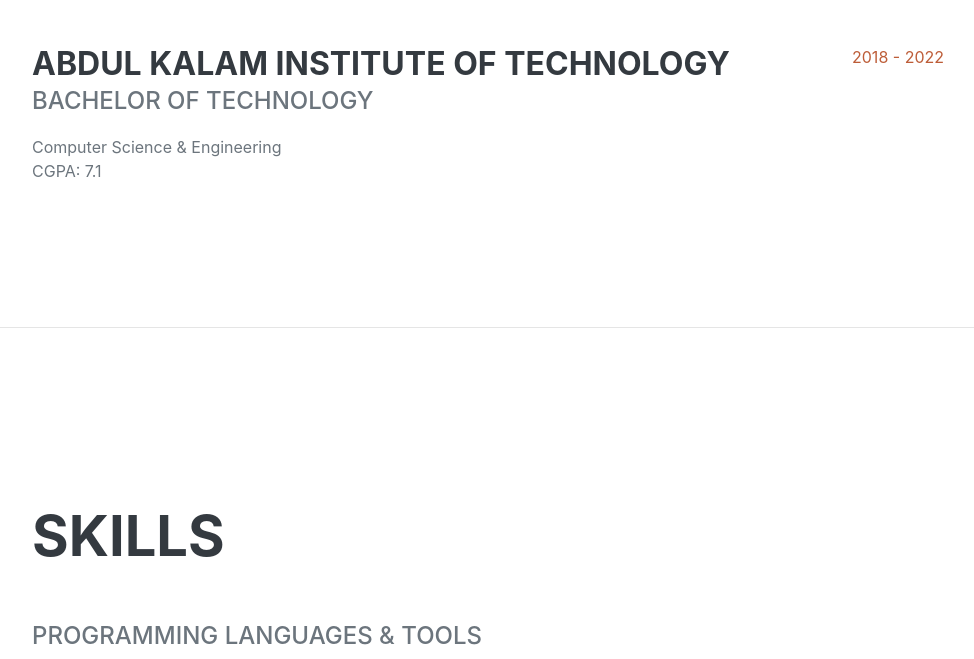
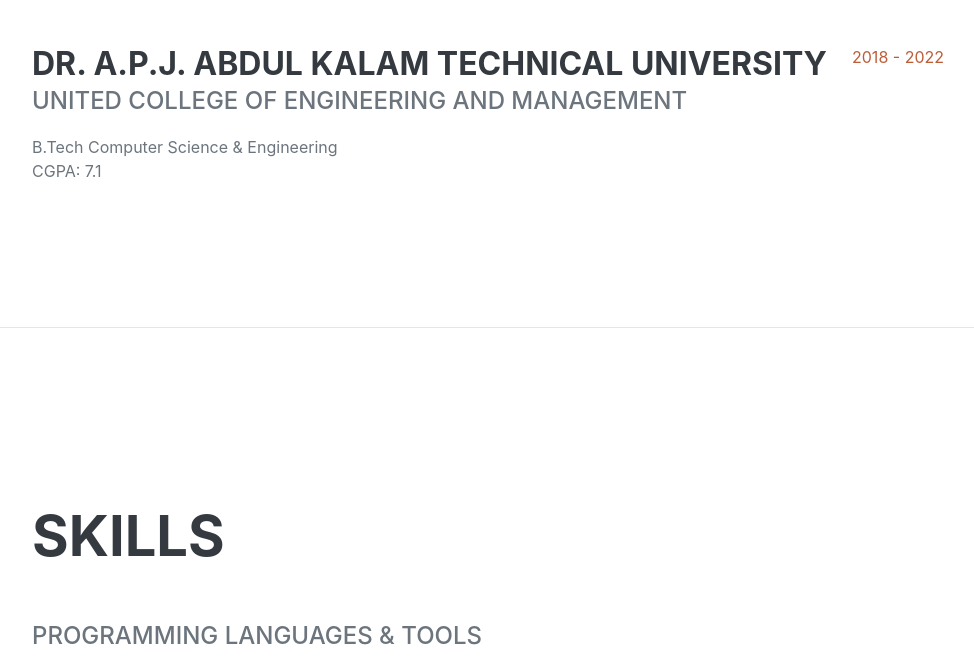
Before and after one commit to anugrahpaul2000/RESUME, a plain HTML site: page index.html in a window 1280 px wide. Shown: the part 2157-2816 px from the top of the page, without its empty margins (288-1262 px from the left). Drawn offline with nearby package versions, Linux system fonts and the light colour scheme; a web font is replaced by a local one.

Commit message:
Update index.html

```diff
--- a/index.html
+++ b/index.html
@@ -93,9 +93,9 @@
                     </div>
                     <div class="d-flex flex-column flex-md-row justify-content-between mb-5">
                         <div class="flex-grow-1">
-                            <h3 class="mb-0">Abdul Kalam Institute of Technology</h3>
-                            <div class="subheading mb-3">Bachelor of Technology</div>
-                            <div>Computer Science & Engineering</div>
+                            <h3 class="mb-0">Dr. A.P.J. Abdul Kalam Technical University</h3>
+                            <div class="subheading mb-3">United College of Engineering and Management</div>
+                            <div>B.Tech Computer Science & Engineering</div>
                             <p>CGPA: 7.1</p>
                         </div>
                         <div class="flex-shrink-0"><span class="text-primary">2018 - 2022</span></div>
```
